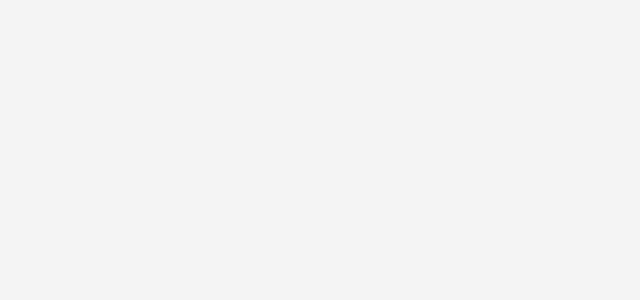
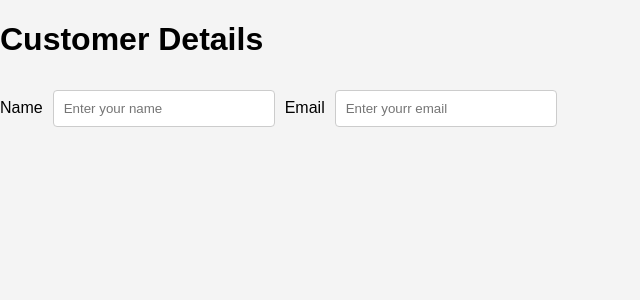
Before and after one commit to srijaanaparthi/Ecommerce-Website, a React (Create React App) app: page /CheckOut in a window 1280 px wide. Before the commit this address had no page. Shown: the top 300 px of the page, without its empty margins (0-640 px from the left). Built offline with nearby package versions, Linux system fonts and the light colour scheme.

Commit message:
buy now page working

```diff
--- a/src/App.js
+++ b/src/App.js
@@ -33,7 +33,7 @@ function App() {
       <Route path="/products" element={<ProductCard />} />
       <Route path='/product/:id' element={<ViewDetails/>}/>
        <Route path='/productt/:id' element={<AddToCart/>}/>
-       <Route path='/productt/:id' element={<CheckOut/>}/>
+       <Route path='/CheckOut'element={<CheckOut/>}/>
     </Routes>
   );
 }
--- a/src/pages/AddToCart.jsx
+++ b/src/pages/AddToCart.jsx
@@ -1,10 +1,10 @@
 import { useState, useEffect } from "react";
-import { useParams } from "react-router-dom";
+import { useParams, useNavigate } from "react-router-dom";
 
 import CheckOut from "./CheckOut";
 function AddToCart() {
   const { id } = useParams();
-
+const navigate=useNavigate();
   const [Cartproductt, setCartProductt] = useState(null);
 
   useEffect(() => {
@@ -34,7 +34,7 @@ function AddToCart() {
 
       <QuantityDropdown Cartproductt={Cartproductt}/>
 
-      <button>Buy Now</button>
+      <button onClick={()=>navigate("/CheckOut")}>Buy Now</button>
 
     </div>
   );
--- a/src/pages/CheckOut.jsx
+++ b/src/pages/CheckOut.jsx
@@ -1,14 +1,49 @@
+import {useState,useEffect} from 'react';
 function CheckOut(){
-    return(
-        <div>
-            <label htmlFor="name"> Full name</label>
-            <input value={"name"} type="text"/>
-            {/* <label htmlFor="email">email</label>
-            <input value={Email} type="email"/> */}
-            <label htmlFor="phone">Phone </label>
-            <input value={Number} type="tel"/>
 
-        </div>
-    )
+const [name,setName]=useState();
+const [email,setEmail]=useState("");
+// cons [address,setAddress]=useState("");
+const handleSubmit=(e) =>{
+    e.preventDefault();
+    alert(
+        'ordered successfully'
+    );
+    setEmail("");
+    setName("");
+    // setAddress("");
+
+}
+return(
+    <div>
+        <h1>Customer Details</h1>
+        <form onSubmit={handleSubmit}>
+            <label>Name</label>
+            <input
+            type="text"
+          placeholder="Enter your name"
+          value={name}
+          onChange={(e) => setName(e.target.value)}
+          required
+            ></input>
+            <label>Email</label>
+            <input
+            type="email"
+            placeholder="Enter yourr email"
+            value={email}
+            onChange={(e) => setEmail(e.target.value)}
+            ></input>
+            {/* <label>Address</label>
+            <input
+            type="text"
+            placeholder="Enter your address"
+            value={address}
+            ></input> */}
+        </form>
+    </div>
+)
+
+
+
 }
 export default CheckOut;
--- a/src/pages/ViewDetails.jsx
+++ b/src/pages/ViewDetails.jsx
@@ -1,6 +1,7 @@
 import { useState, useEffect } from "react";
 import { useParams,Route,Routes, Navigate, useNavigate } from "react-router-dom";
 import AddToCart from "./AddToCart";
+import CheckOut from "./CheckOut";
 function ViewDetails() {
   const { id } = useParams();
 const navigate=useNavigate();
@@ -44,6 +45,7 @@ function App(){
     return(
         <Routes>
         <Route path="/productt/:id" element={<AddToCart/>}/>
+        <Route path="/CheckOut" element={<CheckOut/>}/>
         </Routes>
    )
 }
```
